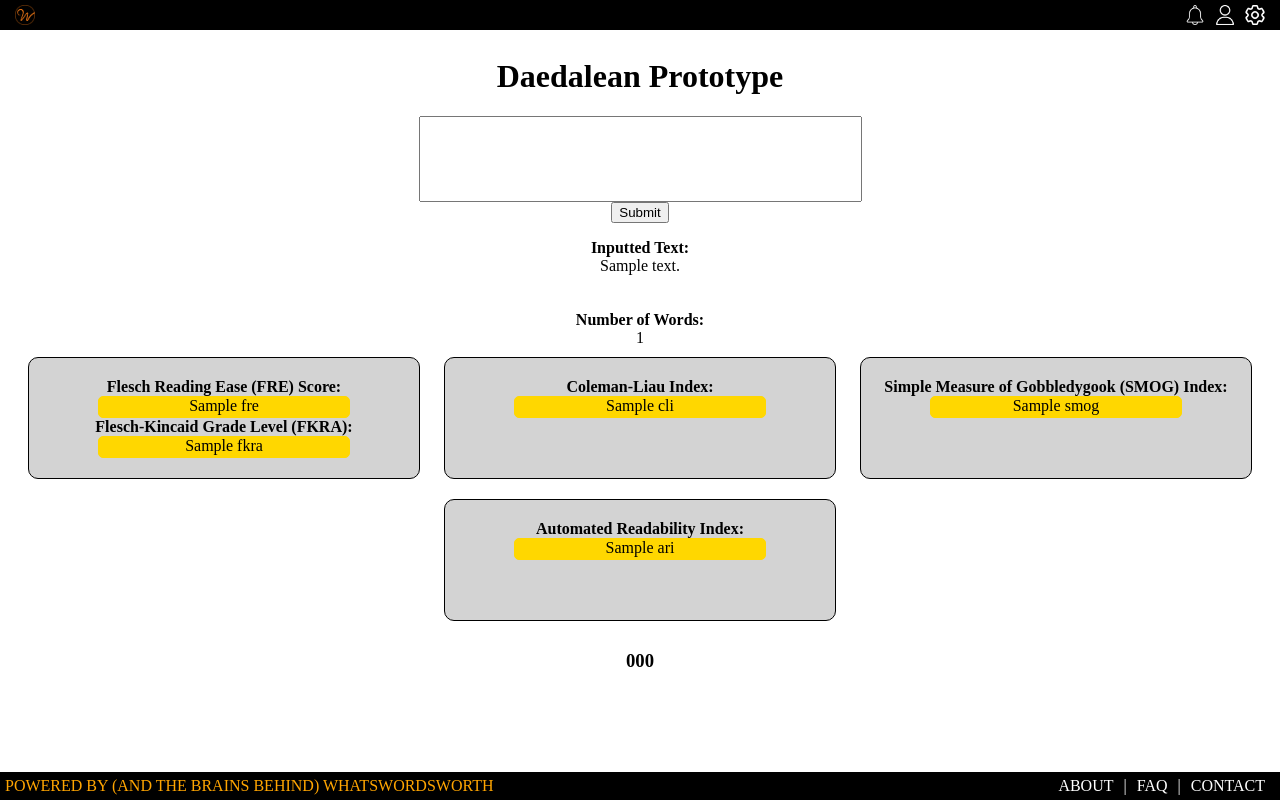
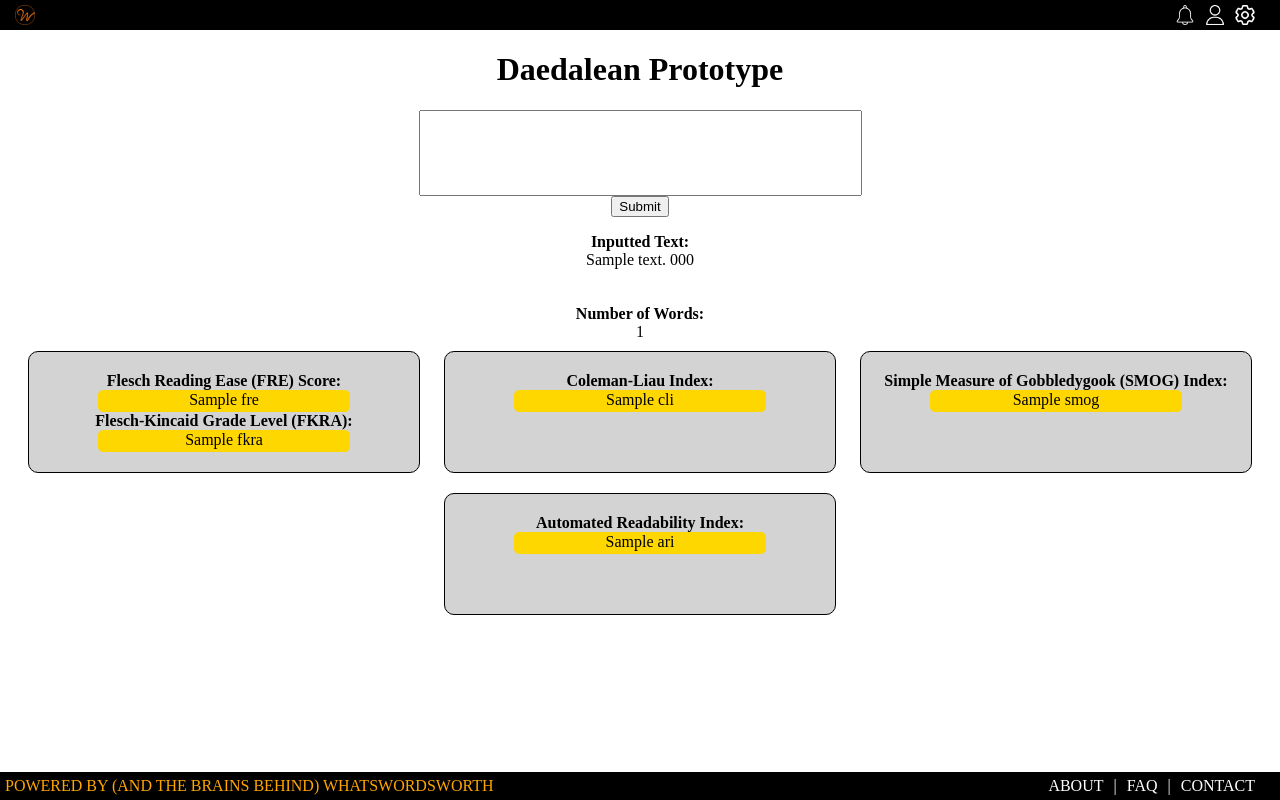
Before and after one commit to Hungr-yy/DaedaleanProj, a Django app: template templates/index.html in a window 1280 px wide. Run offline with Django 4.2, Linux system fonts and the light colour scheme; the template is opened without the code that fills it: most values are stand-ins (such as "Sample title", 1, 10 or a date in 2020).

Commit message:
Update index.html

```diff
--- a/templates/index.html
+++ b/templates/index.html
@@ -29,7 +29,6 @@
         }
 
         .nav {
-            position: fixed;
             background-color: black;
             color: #fff;
             padding: 5px;
@@ -38,7 +37,6 @@
             align-items: center;
             left: 0;
             top: 0;
-            width: 100%
         }
 
         .logo {
@@ -56,10 +54,6 @@
             margin-right: 10px;
         }
 
-        body {
-            padding-top: 50px;
-        }
-
         .text {
             font-size: 14px;
             font-weight: normal;
@@ -73,18 +67,27 @@
             width: 1000px;
         }
 
+        body {
+            display: flex;
+            flex-direction: column;
+            min-height: 100vh;
+            margin: 0;
+        }
+
+        .content {
+            flex-grow: 1;
+        }
+
         .footer {
-            position: fixed;
             background-color: black;
             color: orange;
             padding: 5px;
             display: flex;
             justify-content: space-between;
             align-items: center;
+            font-size: 16px;
             left: 0;
-            bottom: 0;
-            width: 100%;
-            font-size: 16px;
+            margin-top: auto;
         }
 
         .foot {
@@ -112,6 +115,9 @@
 
     </style>
 
+</head>
+<body align="center">
+
     <div class="nav">
         <a href="">
             <img src="{% static 'images/applogo.png' %}" alt="WordWell Icon" width="20" height="20" class="logo">
@@ -128,9 +134,8 @@
             </a>
         </div>
     </div>
-</head>
 
-<body align="center">
+    <div class="content">
         <h1 align="center">Daedalean Prototype</h1>
         <form method="POST" action="{% url 'result' %}" align="center">
             {% csrf_token %}
@@ -139,7 +144,7 @@
         </form>
 
         <div class="input">
-        <strong>Inputted Text:</strong><br> {{text}} <br>
+            <strong>Inputted Text:</strong><br> {{text}} {{exception_string}} <br>
             <br>
             <br>
             <strong>Number of Words:</strong><br> {{word_count}} <br>
@@ -165,9 +170,9 @@
             <strong>Automated Readability Index:</strong><br>
             <div class="child">{{ari}}</div>
         </div>
+    </div>
+
 </body>
-
-<h3 align="center">{{exception_string}}</h3>
 
 <div class="footer">
     POWERED BY (AND THE BRAINS BEHIND) WHATSWORDSWORTH
```
Lines whose indentation alone changed are shown as unchanged.
